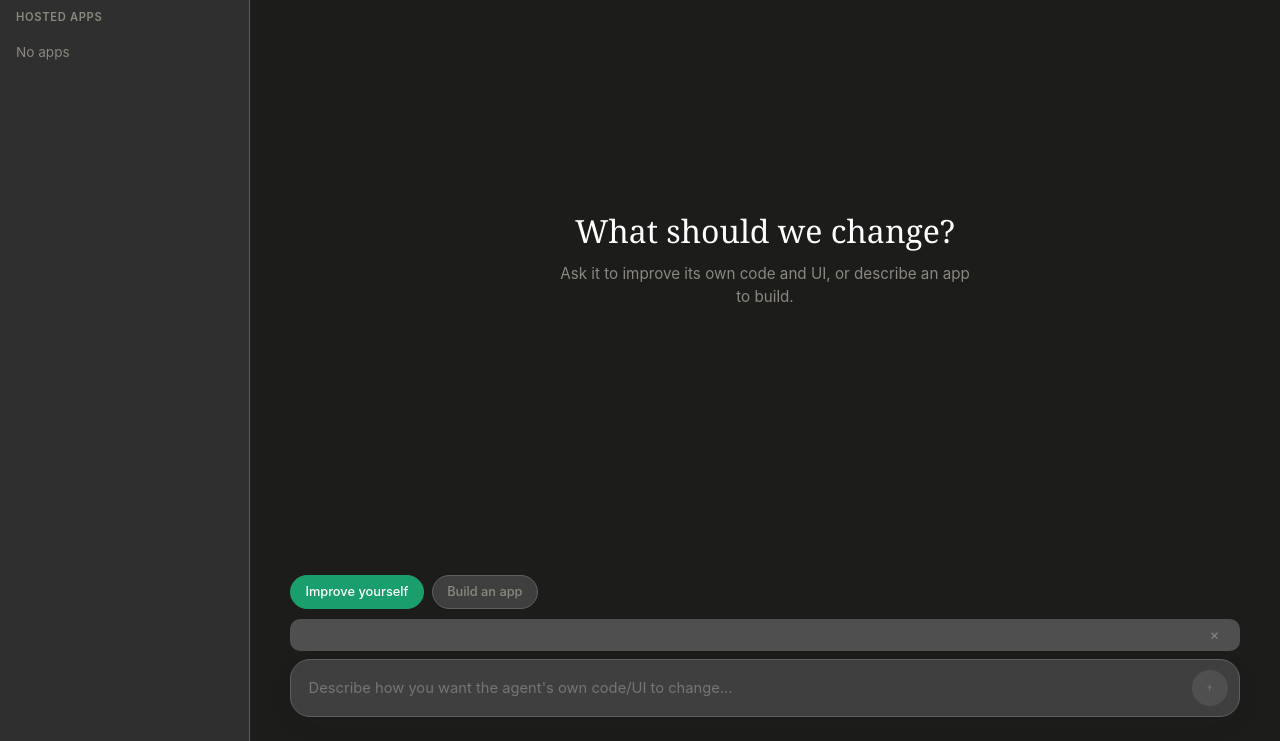
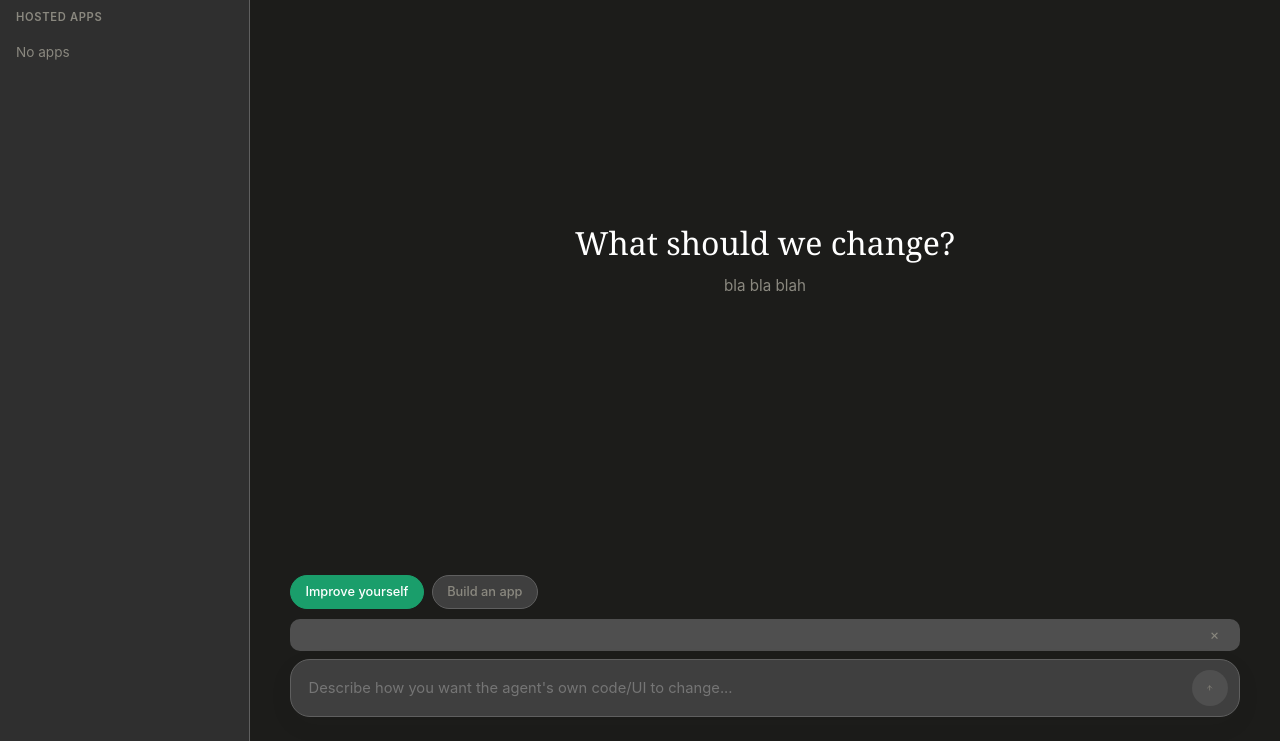
Before and after one commit to geopero123/self-improve, a website: page public/index.html in a window 1280 px wide. Shown: the part 59-800 px from the top of the page. Drawn offline with Linux system fonts and the light colour scheme; no server answers.

Commit message:
Changed the text in the empty-state div to 'bla bla blah'

```diff
--- a/public/index.html
+++ b/public/index.html
@@ -25,7 +25,7 @@
         <div class="chat-feed" id="chat-feed">
             <div class="empty-state" id="empty-state">
                 <h2>What should we change?</h2>
-                <p>Ask it to improve its own code and UI, or describe an app to build.</p>
+                <p>bla bla blah</p>
             </div>
         </div>
 
```
